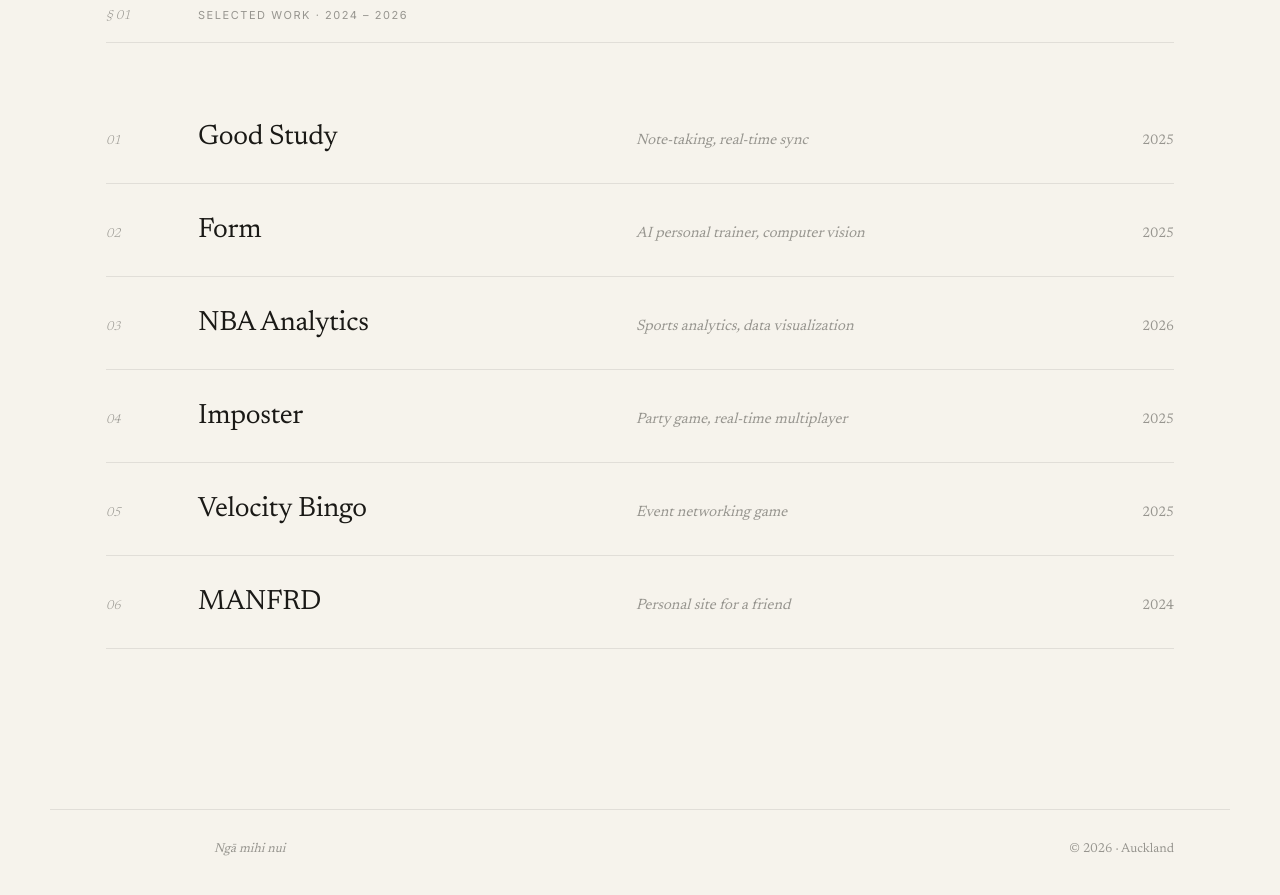
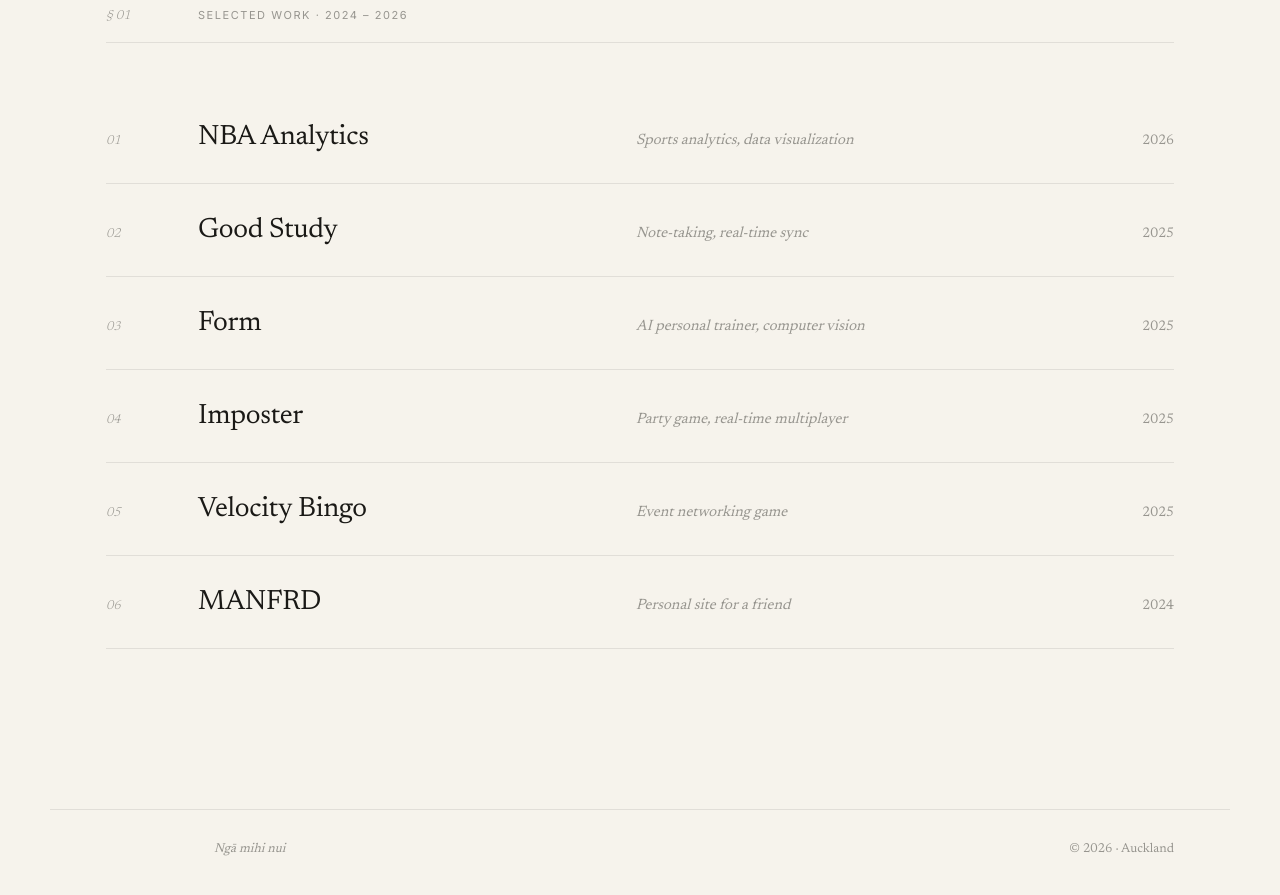
Before and after one commit to cc0b/portfolio, a Next.js app: page / in a window 1280 px wide. Shown: the part 800-1695 px from the top of the page. Built offline with nearby package versions, Linux system fonts and the light colour scheme.

Commit message:
rearranged projects:

```diff
--- a/src/app/page.tsx
+++ b/src/app/page.tsx
@@ -7,9 +7,9 @@
 import { SERIF, SANS } from '@/lib/typography'
 
 const projects = [
-  { id: 1, name: 'Good Study', tag: 'Note-taking, real-time sync', year: '2025' },
-  { id: 2, name: 'Form', tag: 'AI personal trainer, computer vision', year: '2025' },
-  { id: 3, name: 'NBA Analytics', tag: 'Sports analytics, data visualization', year: '2026' },
+  { id: 1, name: 'NBA Analytics', tag: 'Sports analytics, data visualization', year: '2026' },
+  { id: 2, name: 'Good Study', tag: 'Note-taking, real-time sync', year: '2025' },
+  { id: 3, name: 'Form', tag: 'AI personal trainer, computer vision', year: '2025' },
   { id: 4, name: 'Imposter', tag: 'Party game, real-time multiplayer', year: '2025' },
   { id: 5, name: 'Velocity Bingo', tag: 'Event networking game', year: '2025' },
   { id: 6, name: 'MANFRD', tag: 'Personal site for a friend', year: '2024' },
```
Also changed, not shown: src/app/projects/page.tsx (+28 -12 lines).
